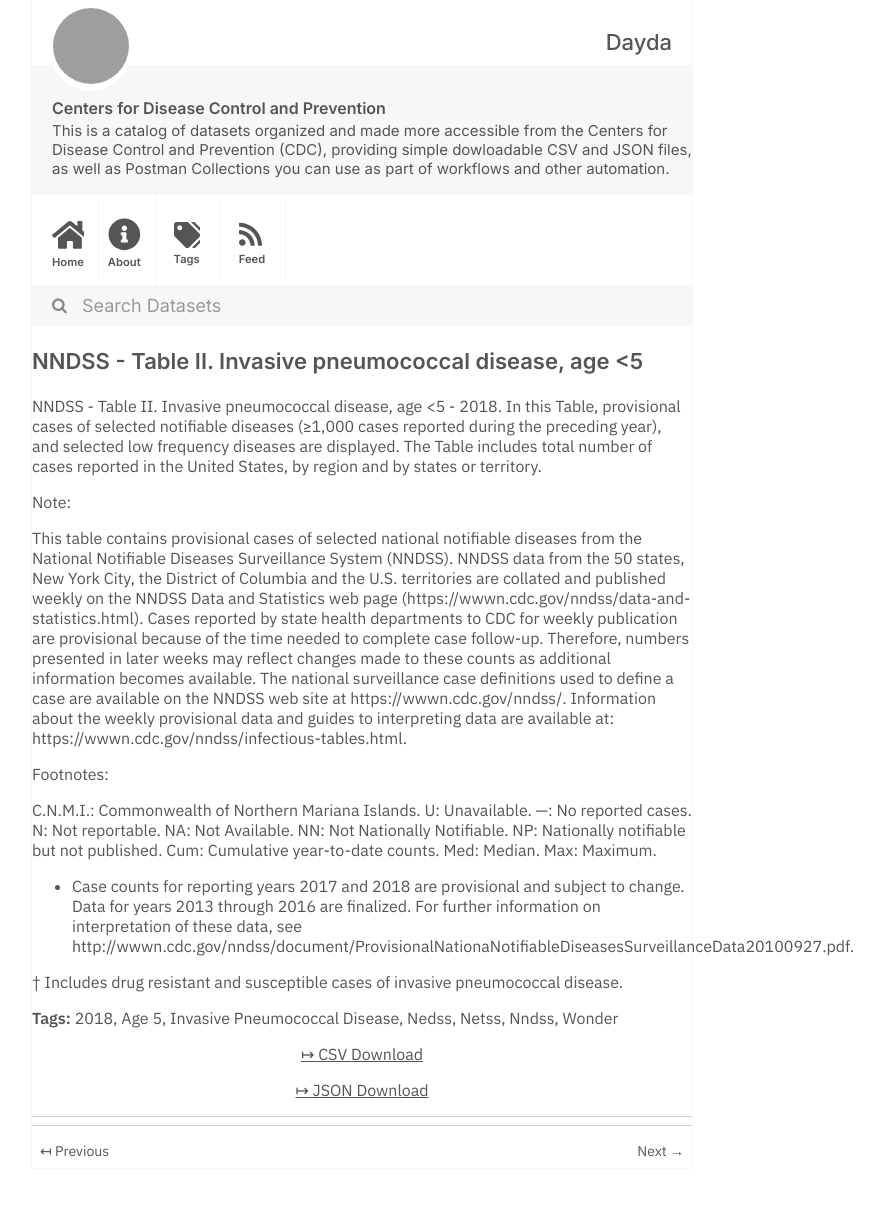
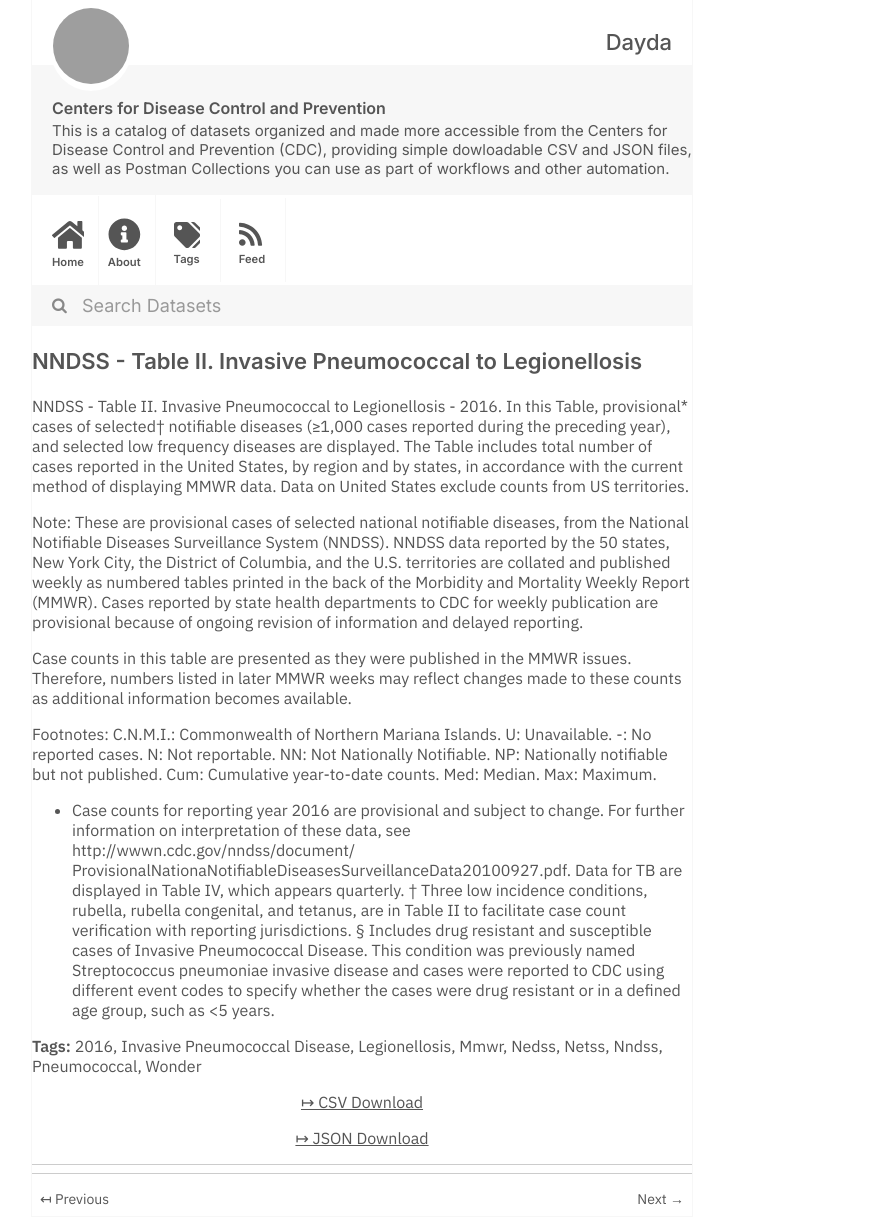
Before and after one commit to dayda-entities/centers-for-disease-control-and-prevention, a Jekyll site: the page built from _posts/2020-11-12-nndss-table-ii-invasive-pneumo.md, in a window 1280 px wide. Shown: the whole page, without its empty margins (278-1162 px from the left). Built offline with Jekyll 4.4.1, drawn with Linux system fonts in a browser that asks for light colours; before the commit the page ends 1169 px from its top, so only the background shows below that; grey boxes are pictures that could not be loaded.

Commit message:
Publish Data

```diff
--- a/_posts/2020-11-12-nndss-table-ii-invasive-pneumo.md
+++ b/_posts/2020-11-12-nndss-table-ii-invasive-pneumo.md
@@ -1,34 +1,36 @@
 ---
-title: 'NNDSS - Table II. Invasive pneumococcal disease, age <5'
-created: '2020-11-12T12:15:22.779465'
-modified: '2021-04-21T19:30:41.530221'
+title: NNDSS - Table II. Invasive Pneumococcal to Legionellosis
+created: '2020-11-12T12:17:14.975367'
+modified: '2021-04-21T19:44:28.908450'
 state: active
 type: dataset
 tags:
-  - '2018'
-  - Age 5
+  - '2016'
   - Invasive Pneumococcal Disease
+  - Legionellosis
+  - Mmwr
   - Nedss
   - Netss
   - Nndss
+  - Pneumococcal
   - Wonder
 groups: []
-csv_url: 'https://data.cdc.gov/api/views/mk6z-83q2/rows.csv?accessType=DOWNLOAD'
-json_url: 'https://data.cdc.gov/api/views/mk6z-83q2/rows.json?accessType=DOWNLOAD'
+csv_url: 'https://data.cdc.gov/api/views/yqwx-bvu7/rows.csv?accessType=DOWNLOAD'
+json_url: 'https://data.cdc.gov/api/views/yqwx-bvu7/rows.json?accessType=DOWNLOAD'
 layout: post
 
 ---
-NNDSS - Table II. Invasive pneumococcal disease, age <5 - 2018. In this Table, provisional cases of selected notifiable diseases (≥1,000 cases reported during the preceding year), and selected low frequency diseases are displayed. The Table includes total number of cases reported in the United States, by region and by states or territory.
+NNDSS - Table II. Invasive Pneumococcal to Legionellosis - 2016.  In this Table, provisional* cases of selected† notifiable diseases (≥1,000 cases reported during the preceding year), and selected low frequency diseases are displayed. The Table includes total number of cases reported in the United States, by region and by states, in accordance with the current method of displaying MMWR data.  Data on United States exclude counts from US territories.
 
 Note:
+These are provisional cases of selected national notifiable diseases, from the National Notifiable Diseases Surveillance System (NNDSS). NNDSS data reported by the 50 states, New York City, the District of Columbia, and the U.S. territories are collated and published weekly as numbered tables printed in the back of the Morbidity and Mortality Weekly Report (MMWR). Cases reported by state health departments to CDC for weekly publication are provisional because of ongoing revision of information and delayed reporting.
 
-This table contains provisional cases of selected national notifiable diseases from the National Notifiable Diseases Surveillance System (NNDSS). NNDSS data from the 50 states, New York City, the District of Columbia and the U.S. territories are collated and published weekly on the NNDSS Data and Statistics web page (https://wwwn.cdc.gov/nndss/data-and-statistics.html). Cases reported by state health departments to CDC for weekly publication are provisional because of the time needed to complete case follow-up.  Therefore, numbers presented in later weeks may reflect changes made to these counts as additional information becomes available. The national surveillance case definitions used to define a case are available on the NNDSS web site at https://wwwn.cdc.gov/nndss/. Information about the weekly provisional data and guides to interpreting data are available at: https://wwwn.cdc.gov/nndss/infectious-tables.html.
+Case counts in this table are presented as they were published in the MMWR issues. Therefore, numbers listed in later MMWR weeks may reflect changes made to these counts as additional information becomes available.
 
 Footnotes:
+C.N.M.I.: Commonwealth of Northern Mariana Islands.
+U: Unavailable.    -: No reported cases.    N: Not reportable.    NN: Not Nationally Notifiable.  NP:  Nationally notifiable but not published.    Cum: Cumulative year-to-date counts.    Med: Median.    Max: Maximum.
 
-C.N.M.I.: Commonwealth of Northern Mariana Islands.
-U: Unavailable. —: No reported cases. N: Not reportable. NA:  Not Available.  NN: Not Nationally Notifiable. NP: Nationally notifiable but not published. Cum: Cumulative year-to-date counts. Med: Median. Max: Maximum.
-
-* Case counts for reporting years 2017 and 2018 are provisional and subject to change. Data for years 2013 through 2016 are finalized. For further information on interpretation of these data, see http://wwwn.cdc.gov/nndss/document/ProvisionalNationaNotifiableDiseasesSurveillanceData20100927.pdf.
-
-† Includes drug resistant and susceptible cases of invasive pneumococcal disease.
+* Case counts for reporting year 2016 are provisional and subject to change.   For further information on interpretation of these data, see http://wwwn.cdc.gov/nndss/document/ ProvisionalNationaNotifiableDiseasesSurveillanceData20100927.pdf. Data for TB are displayed in Table IV, which appears quarterly.
+† Three low incidence conditions, rubella, rubella congenital, and tetanus, are in Table II to facilitate case count verification with reporting jurisdictions.
+§ Includes drug resistant and susceptible cases of Invasive Pneumococcal Disease. This condition was previously named Streptococcus pneumoniae invasive disease and cases were reported to CDC using different event codes to specify whether the cases were drug resistant or in a defined age group, such as <5 years.
```
